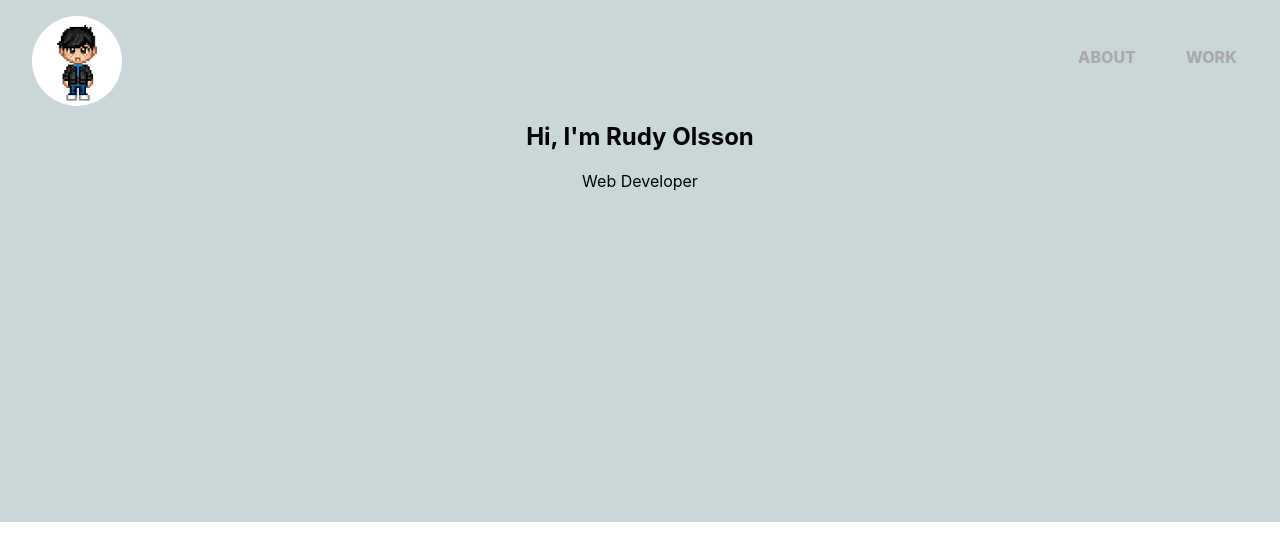
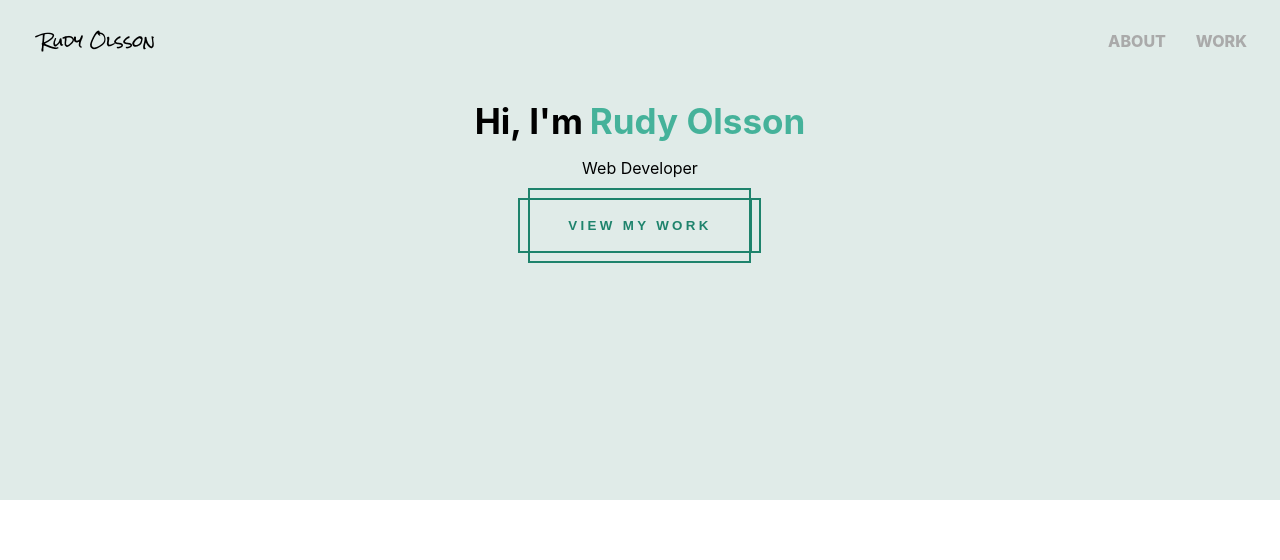
Before and after one commit to rudyolsson/portfolio, a React (Create React App) app: page / in a window 1280 px wide. Shown: the top 560 px of the page. Built offline with nearby package versions, Linux system fonts and the light colour scheme.

Commit message:
add fancy button, update color theme

```diff
--- a/src/assets/styles/colors.scss
+++ b/src/assets/styles/colors.scss
@@ -1,5 +1,7 @@
 /* RGB */
 $charcoal: rgba(53, 53, 53, 1);
-$light-blue: rgba(201, 215, 216, 1);
+$light-green: #e0ebe8;
+$medium-green:#45b29a;
+$dark-green:#1e836c;
 $light-pink: rgba(240, 231, 232, 1);
 $slate-gray: rgba(118, 140, 155, 1);
--- a/src/components/Banner.tsx
+++ b/src/components/Banner.tsx
@@ -1,23 +1,36 @@
 import React from 'react'
+import FancyButton from 'components/FancyButton/FancyButton';
 
 const styles = {
     container: {
-        backgroundColor: '#c9d7d8',
+        backgroundColor: '#e0ebe8',
         textAlign:'center' as 'center',
         minHeight: '50vh',
+        paddingTop: '40px',
     },
-    h1: {
-
+    title: {
+        margin: 0,
+        fontSize: '35px',
+        black: {
+            marginRight: '7px',
+        },
+        green: {
+            color: '#45b29a',
+        }
     }
 
 
 };
 
-export default function Banner({ title, subtitle }: any) {
+export default function Banner({ titleGreen, subtitle, titleBlack }: any) {
     return (
         <div style={styles.container}>
-            <h1 style={styles.h1}>{title}</h1>
+            <h1 style={styles.title}>
+                <span style={styles.title.black}>{titleBlack}</span>
+                <span style={styles.title.green}>{titleGreen}</span>
+            </h1>
             <p>{subtitle}</p>
+            <FancyButton>View My Work</FancyButton>
         </div>
-    )
+   )
 }
--- /dev/null
+++ b/src/components/FancyButton/FancyButton.scss
@@ -0,0 +1,80 @@
+@import 'assets/styles/colors.scss';
+
+.button {
+
+    --offset: 10px;
+    --border-size: 2px;
+
+    display: block;
+    position: relative;
+    padding: 1.5em 3em;
+    appearance: none;
+    border: 0;
+    background: transparent;
+    color: $dark-green;
+    text-transform: uppercase;
+    letter-spacing: .25em;
+    outline: none;
+    cursor: pointer;
+    font-weight: bold;
+    border-radius: 0;
+    box-shadow: inset 0 0 0 var(--border-size) currentcolor;
+    transition: background .8s ease;
+    margin: 20px auto;
+
+    &:hover {
+        background: rgba(100, 0, 0, .03);
+    }
+
+    &__horizontal,
+    &__vertical {
+        position: absolute;
+        top: var(--horizontal-offset, 0);
+        right: var(--vertical-offset, 0);
+        bottom: var(--horizontal-offset, 0);
+        left: var(--vertical-offset, 0);
+        transition: transform .8s ease;
+        will-change: transform;
+
+        &::before {
+            content: '';
+            position: absolute;
+            border: inherit;
+        }
+    }
+
+    &__horizontal {
+        --vertical-offset: calc(var(--offset) * -1);
+        border-top: var(--border-size) solid currentcolor;
+        border-bottom: var(--border-size) solid currentcolor;
+
+        &::before {
+            top: calc(var(--vertical-offset) - var(--border-size));
+            bottom: calc(var(--vertical-offset) - var(--border-size));
+            left: calc(var(--vertical-offset) * -1);
+            right: calc(var(--vertical-offset) * -1);
+        }
+    }
+
+    &:hover &__horizontal {
+        transform: scaleX(0);
+    }
+
+    &__vertical {
+        --horizontal-offset: calc(var(--offset) * -1);
+        border-left: var(--border-size) solid currentcolor;
+        border-right: var(--border-size) solid currentcolor;
+
+        &::before {
+            top: calc(var(--horizontal-offset) * -1);
+            bottom: calc(var(--horizontal-offset) * -1);
+            left: calc(var(--horizontal-offset) - var(--border-size));
+            right: calc(var(--horizontal-offset) - var(--border-size));
+        }
+    }
+
+    &:hover &__vertical {
+        transform: scaleY(0);
+    }
+
+}
--- /dev/null
+++ b/src/components/FancyButton/FancyButton.tsx
@@ -0,0 +1,12 @@
+import React from 'react'
+import './FancyButton.scss';
+
+export default function FancyButton({children, handleClick}: any) {
+    return (
+        <button className="button" onClick={handleClick}>
+            {children}
+            <div className="button__horizontal"></div>
+            <div className="button__vertical"></div>
+        </button>
+    )
+}
--- a/src/components/Header/Header.scss
+++ b/src/components/Header/Header.scss
@@ -4,32 +4,30 @@
     position: fixed;
     top: 0;
     transition: all .8s;
-    background-color: $light-blue;
+    background-color: $light-green;
     width: 100%;
-    height: 90px;
+    height: 60px;
     z-index: 1000;
     padding: 1em 2em;
     display: flex;
     justify-content: space-between;
 }
 
-.avatar {
-    height: 100%;
-    border-radius: 50%;
-    background-color: #fff;
+.signature {
+    height: 50px;
 }
 
 nav ul {
     list-style: none;
     text-align: center;
-    margin-right: 50px;
+    margin: 10px 50px 0 0;
   }
   nav ul li {
     display: flex;
   }
   nav ul li a {
     display: block;
-    padding: 15px;
+    padding: 5px;
     text-decoration: none;
     color: #aaa;
     font-weight: 800;
@@ -65,7 +63,7 @@ nav.shift ul li a {
     height: 1px;
     content: '.';
     color: transparent;
-    background: $slate-gray;
+    background: $medium-green;
     visibility: none;
     opacity: 0;
     z-index: -1;
--- a/src/components/Header/Header.tsx
+++ b/src/components/Header/Header.tsx
@@ -1,12 +1,12 @@
 import React from 'react'
 import './Header.scss';
-import avatar from 'assets/images/avatar.png';
+import signature from 'assets/images/signature.png';
 import { Link } from 'react-router-dom';
 
 export default function Header() {
     return (
         <header className="header">
-            <img src={avatar} alt="avatar" className="avatar"/>
+            <img src={signature} alt="signature" className="signature"/>
             <nav className="nav shift">
                 <ul>
                     <li>
--- a/src/components/Home/Home.tsx
+++ b/src/components/Home/Home.tsx
@@ -4,8 +4,8 @@ import Banner from 'components/Banner'
 export default function Home() {
     return (
         <>
-            <section style={{"paddingTop": "102px"}}>
-                <Banner title="Hi, I'm Rudy Olsson" subtitle="Web Developer"></Banner>
+            <section style={{"paddingTop": "60px"}}>
+                <Banner titleBlack="Hi, I'm" titleGreen="Rudy Olsson" subtitle="Web Developer"></Banner>
             </section>
         </>
     )
```
Also changed, not shown: src/assets/images/signature-green.png (added), src/assets/images/signature.png (added).
